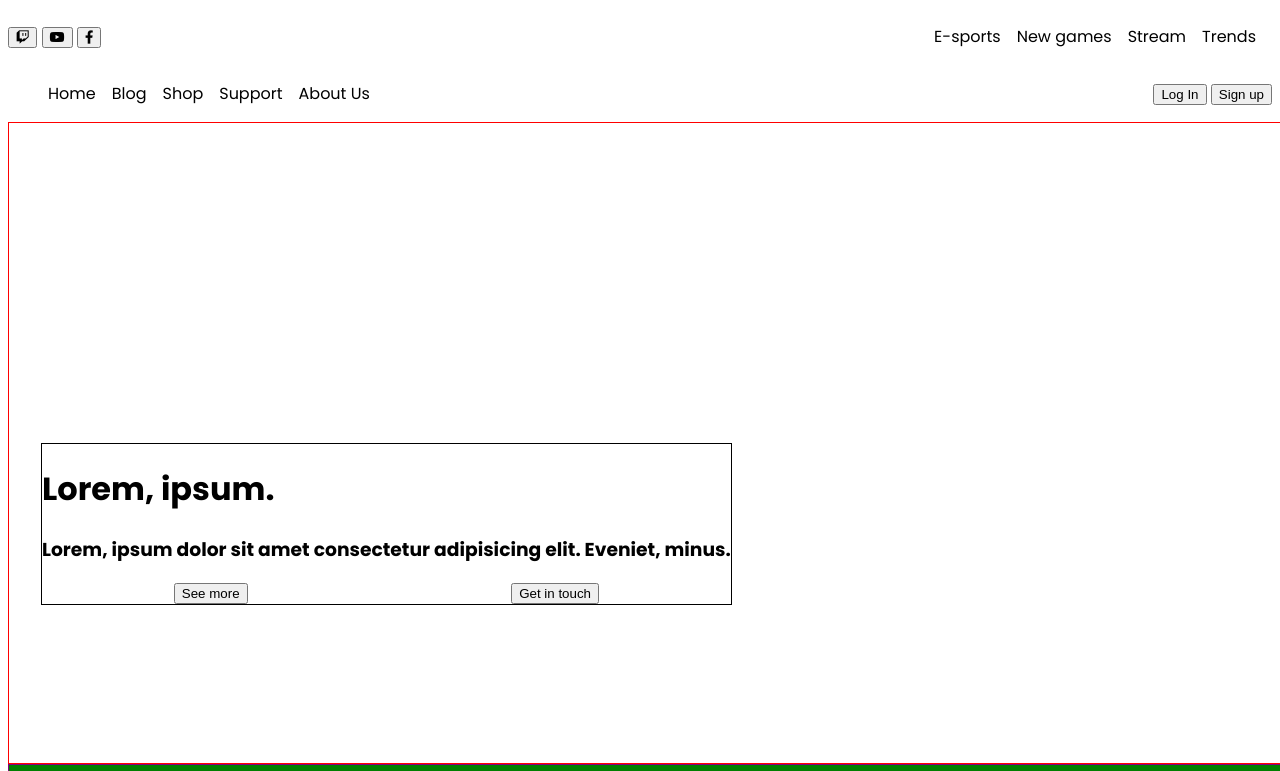
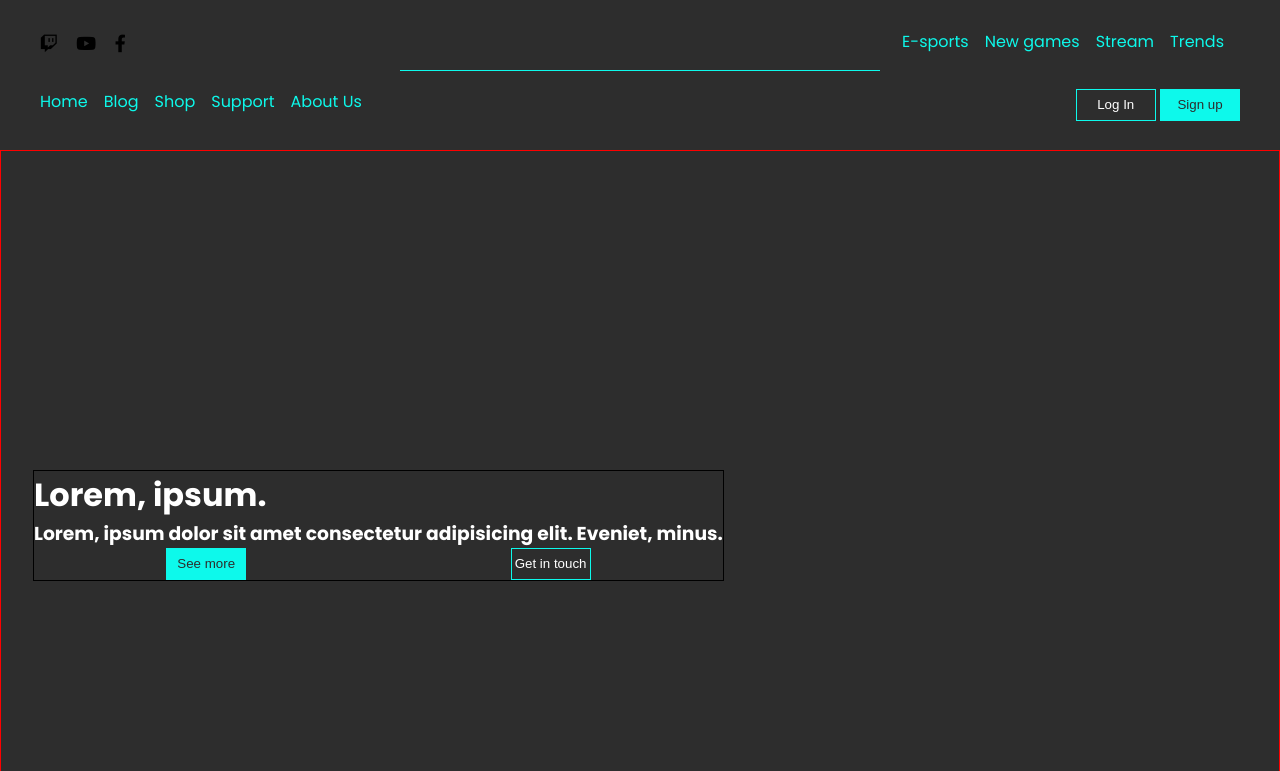
Before and after one commit to thodorisKall/mmo-gaming-updates, a website: page client/index.html in a window 1280 px wide. Shown: the top 771 px of the page. Drawn offline with Linux system fonts and the light colour scheme; no server answers.

Commit message:
style: add basic style to nav section

```diff
--- a/client/index.html
+++ b/client/index.html
@@ -46,8 +46,8 @@
           </ul>
         </div>
         <div class="nav__buttons">
-          <button>Log In</button>
-          <button>Sign up</button>
+          <button class="bordered--btn">Log In</button>
+          <button class="colored--btn">Sign up</button>
         </div>
       </div>
     </nav>
@@ -68,8 +68,8 @@
           minus.
         </h3>
         <div class="header__buttons">
-          <button>See more</button>
-          <button>Get in touch</button>
+          <button class="colored--btn">See more</button>
+          <button class="bordered--btn">Get in touch</button>
         </div>
       </div>
     </header>
--- a/client/style.css
+++ b/client/style.css
@@ -1,22 +1,58 @@
 @import url("https://fonts.googleapis.com/css2?family=Poppins:wght@400;700;900&display=swap");
 
+* {
+  padding: 0;
+  margin: 0;
+  box-sizing: border-box;
+}
+
 :root {
-  --light-purple: #ede8ff;
-  --dark-purple: #7367f0;
   --white: #ffffff;
   --dark-gray: #2d2d2d;
+  --neon-blue: #0df9eb;
+  --neon-pink: #fd0de4;
+  --neon-yellow: #fdff00;
+
+  /*----- desktops--------- */
+  --side-padding-lg: 2.5rem;
+  --top-bottom-padding-lg: 1.8rem;
+  --text-paragraph-lg: 1rem;
+  --text-medium-lg: 2rem;
+  --text-large-lg: 3rem;
 }
 
 body {
   font-family: "Poppins", sans-serif;
   overflow-y: scroll;
   overflow-x: hidden;
+  background-color: var(--dark-gray);
+  color: var(--white);
+}
+
+button {
+  border: none;
+  background-color: transparent;
+}
+
+.colored--btn {
+  background-color: var(--neon-blue);
+  width: 5rem;
+  height: 2rem;
+  color: var(--dark-gray);
+}
+
+.bordered--btn {
+  border: 1px solid var(--neon-blue);
+  width: 5rem;
+  height: 2rem;
+  color: var(--white);
 }
 
 /* nav */
 .nav {
   display: flex;
   flex-direction: column;
+  padding: var(--top-bottom-padding-lg) var(--side-padding-lg);
 }
 
 .nav__container__socials,
@@ -24,7 +60,48 @@ body {
   display: flex;
   align-items: center;
   justify-content: space-between;
-  /* border: 1px solid red; */
+  position: relative;
+}
+
+.nav__container__socials {
+  margin-bottom: var(--top-bottom-padding-lg);
+}
+
+.nav__container__socials::after {
+  content: "";
+  position: absolute;
+  left: 50%;
+  transform: translateX(-50%);
+  bottom: -10px;
+  width: 40%;
+  height: 0.5px;
+  background-color: var(--neon-blue);
+}
+
+.nav__socials i {
+  font-size: 1.1rem;
+  margin-right: 0.9rem;
+  transition: color 1s ease;
+}
+
+.nav__socials i:hover {
+  cursor: pointer;
+  color: var(--neon-blue);
+  cursor: pointer;
+}
+
+.nav li {
+  color: var(--neon-blue);
+  padding-bottom: 0.4rem;
+  font-size: var(--text-paragraph-lg);
+  transition: color 0.3s ease, border-bottom 0.6s ease 0.3s;
+}
+
+.nav li:hover {
+  color: var(--white);
+  cursor: pointer;
+  padding-bottom: 0.4rem;
+  border-bottom: 1px solid var(--neon-blue);
 }
 
 .nav__redirect ul {
```
